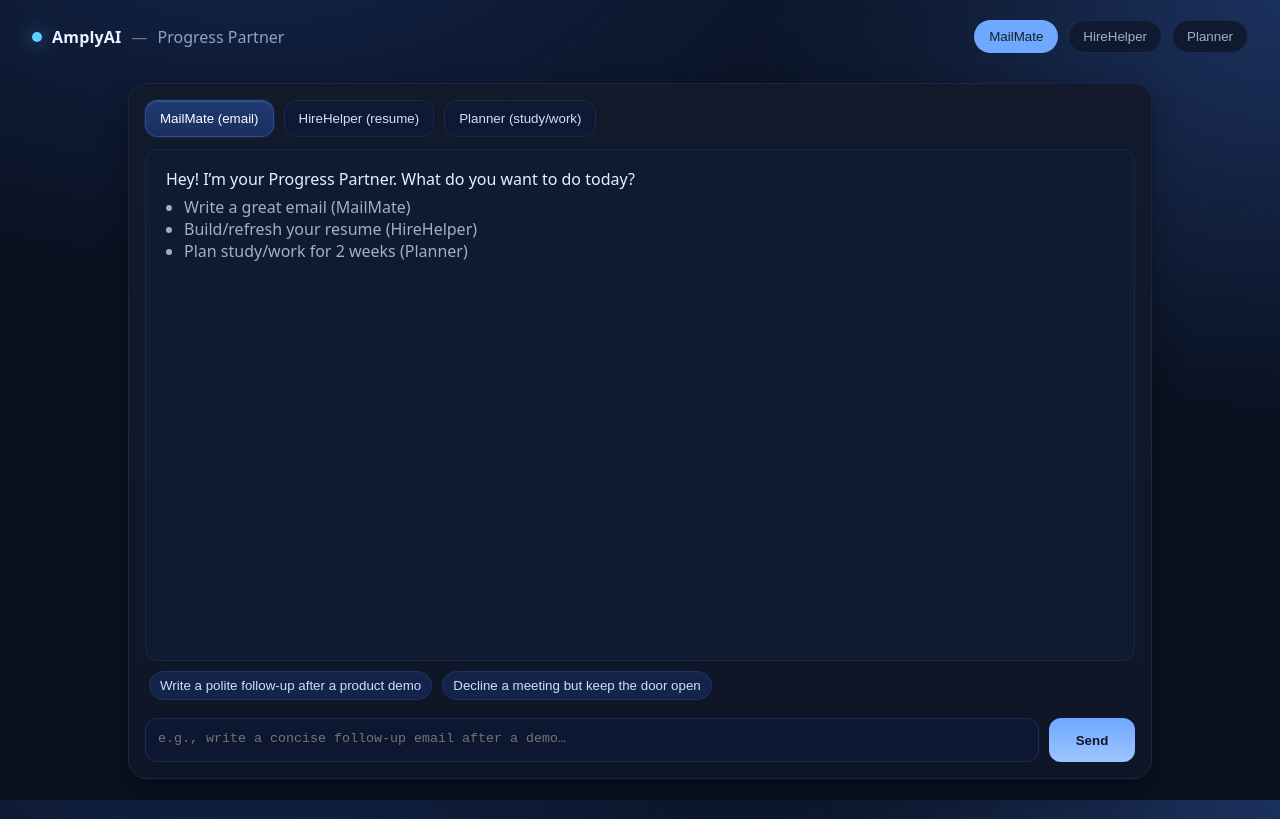
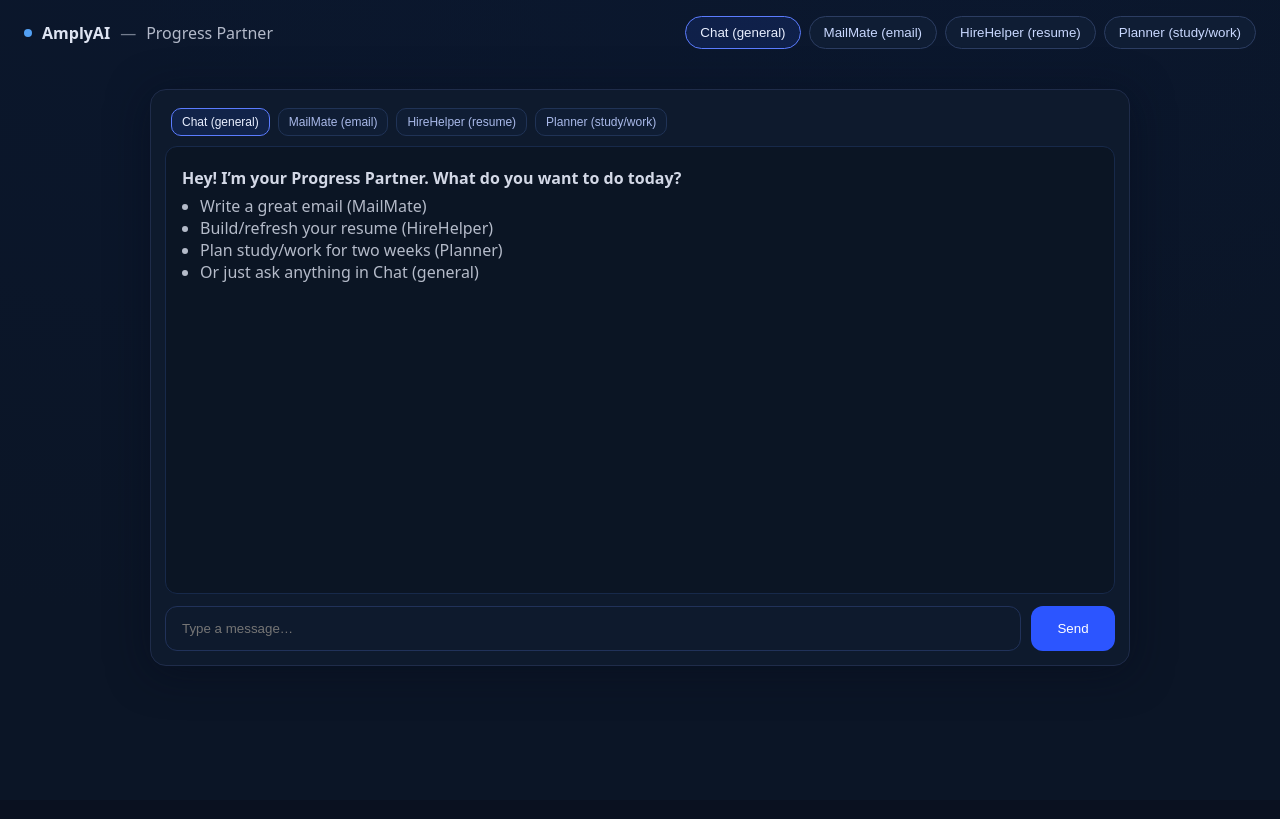
Before and after one commit to madevthevanthiran-maker/amplyai-chatbot, a Next.js app: page / in a window 1280 px wide. Built offline with nearby package versions, Linux system fonts and the light colour scheme.

Commit message:
Update index.jsx

```diff
--- a/pages/index.jsx
+++ b/pages/index.jsx
@@ -1,203 +1,369 @@
+// pages/index.jsx
 import { useEffect, useMemo, useRef, useState } from "react";
 
-const MODES = {
-  mailmate: "MailMate (email)",
-  hirehelper: "HireHelper (resume)",
-  planner: "Planner (study/work)",
+const TABS = [
+  { id: "chat", label: "Chat (general)" },
+  { id: "mail", label: "MailMate (email)" },
+  { id: "hire", label: "HireHelper (resume)" },
+  { id: "plan", label: "Planner (study/work)" },
+];
+
+// System prompts used per tab.
+// Feel free to tweak the wording later.
+const SYSTEM_PROMPTS = {
+  chat:
+    "You are Progress Partner, a helpful, concise assistant. Answer plainly and helpfully. If a user asks follow-ups, keep context.",
+  mail: `
+You are MailMate. Generate clean, professional emails based on the user's ask.
+- Keep it concise, clear and friendly.
+- Return just the email body (no extra commentary).
+- Add an email subject line at the top as "Subject: ...".
+- Offer 2 variants if the user asks for options.
+`,
+  hire: `
+You are HireHelper. Help users write bullets and summaries for resumes.
+- Use action verbs, impact, metrics when possible.
+- Keep bullets short (1–2 lines).
+- Return clean, copy-pasteable text (no extra commentary).
+`,
+  plan: `
+You are Planner. Help users plan their next two weeks for study/work.
+- Ask for hours/day, available days, deadlines.
+- Suggest a simple 14-day plan broken into days and tasks, compact and clear.
+`,
 };
 
-const EXAMPLES = {
-  mailmate: [
-    "Write a polite follow-up after a product demo",
-    "Decline a meeting but keep the door open",
-  ],
-  hirehelper: [
-    "Rewrite bullets for SWE internship",
-    "Tailor resume to a Growth PM role",
-  ],
-  planner: [
-    "Plan 2 weeks for finals (2h/day, M/W/F)",
-    "Schedule around Tue/Thu evenings only",
-  ],
-};
+export default function Home() {
+  // Which tab is active
+  const [mode, setMode] = useState("chat");
 
-export default function ProgressPartner() {
-  const [mode, setMode] = useState("mailmate");
+  // Preserve separate conversations per tab so switching doesn’t wipe the history
+  const [convos, setConvos] = useState({
+    chat: [],
+    mail: [],
+    hire: [],
+    plan: [],
+  });
+
   const [input, setInput] = useState("");
-  const [messages, setMessages] = useState([]);
-  const [sending, setSending] = useState(false);
-  const endRef = useRef(null);
+  const [loading, setLoading] = useState(false);
+  const bottomRef = useRef(null);
 
-  // Load history per mode
+  const messages = convos[mode];
+
+  // Auto-scroll to bottom on new messages
   useEffect(() => {
-    const saved = localStorage.getItem(`pp:chat:${mode}`);
-    setMessages(saved ? JSON.parse(saved) : []);
-  }, [mode]);
+    bottomRef.current?.scrollIntoView({ behavior: "smooth" });
+  }, [messages, mode]);
 
-  // Persist history per mode
-  useEffect(() => {
-    localStorage.setItem(`pp:chat:${mode}`, JSON.stringify(messages));
-  }, [mode, messages]);
+  // Compose a user message and call the /api/chat endpoint with the right system prompt
+  const send = async () => {
+    if (!input.trim() || loading) return;
 
-  // Auto scroll
-  useEffect(() => {
-    endRef.current?.scrollIntoView({ behavior: "smooth" });
-  }, [messages, sending]);
+    const newUserMsg = { role: "user", content: input.trim() };
+    const next = [...messages, newUserMsg];
+
+    setConvos((prev) => ({ ...prev, [mode]: next }));
+    setInput("");
+    setLoading(true);
+
+    try {
+      const resp = await fetch("/api/chat", {
+        method: "POST",
+        headers: { "Content-Type": "application/json" },
+        body: JSON.stringify({
+          system: SYSTEM_PROMPTS[mode],
+          messages: next,
+        }),
+      });
+
+      if (!resp.ok) {
+        const text = await resp.text();
+        console.error("Chat API failed:", text);
+        throw new Error("Chat API failed");
+      }
+
+      const data = await resp.json();
+      const replyText = data?.reply || "Sorry, I couldn’t generate a reply.";
+
+      setConvos((prev) => ({
+        ...prev,
+        [mode]: [...prev[mode], { role: "assistant", content: replyText }],
+      }));
+    } catch (e) {
+      console.error(e);
+      setConvos((prev) => ({
+        ...prev,
+        [mode]: [
+          ...prev[mode],
+          { role: "assistant", content: "Hmm... I couldn’t reply right now. Try again?" },
+        ],
+      }));
+    } finally {
+      setLoading(false);
+    }
+  };
 
   const placeholder = useMemo(() => {
     switch (mode) {
-      case "mailmate":
+      case "mail":
         return "e.g., write a concise follow-up email after a demo…";
-      case "hirehelper":
-        return "e.g., rewrite bullets for a Product Manager role…";
+      case "hire":
+        return "e.g., turn this experience into 3 resume bullets…";
+      case "plan":
+        return "e.g., plan 2 weeks for finals, 2h/day, Mon-Fri…";
       default:
-        return "e.g., plan 2 weeks around 3 deadlines, 2h/day…";
+        return "Type a message…";
     }
   }, [mode]);
 
-  async function send() {
-    const text = input.trim();
-    if (!text || sending) return;
+  return (
+    <div className="page">
+      <header className="topbar">
+        <div className="brand">
+          <span className="dot" /> <span className="brandName">AmplyAI</span>
+          <span className="divider">—</span>
+          <span className="title">Progress Partner</span>
+        </div>
 
-    const next = [...messages, { role: "user", content: text }];
-    setMessages(next);
-    setInput("");
-    setSending(true);
-
-    try {
-      const res = await fetch("/api/ask", {
-        method: "POST",
-        headers: { "Content-Type": "application/json" },
-        body: JSON.stringify({ mode, messages: next }),
-      });
-      if (!res.ok) {
-        throw new Error(`HTTP ${res.status}`);
-      }
-      const data = await res.json();
-      setMessages([...next, { role: "assistant", content: data.answer }]);
-    } catch (err) {
-      setMessages([
-        ...next,
-        {
-          role: "assistant",
-          content:
-            "I hit a snag generating a reply. Mind trying again in a moment?",
-        },
-      ]);
-    } finally {
-      setSending(false);
-    }
-  }
-
-  function onKeyDown(e) {
-    if (e.key === "Enter" && !e.shiftKey) {
-      e.preventDefault();
-      send();
-    }
-  }
-
-  return (
-    <div className="pp-root">
-      <header className="pp-header">
-        <div className="pp-brand">
-          <span className="pp-dot" />
-          <span className="pp-name">AmplyAI</span>
-          <span className="pp-sep">—</span>
-          <span className="pp-page">Progress Partner</span>
-        </div>
-        <div className="pp-quicklinks">
-          {Object.entries(MODES).map(([k, label]) => (
+        <nav className="tabs">
+          {TABS.map((t) => (
             <button
-              key={k}
-              className={`pp-pill ${mode === k ? "active" : ""}`}
-              onClick={() => setMode(k)}
+              key={t.id}
+              className={`tab ${mode === t.id ? "active" : ""}`}
+              onClick={() => setMode(t.id)}
             >
-              {label.split(" ")[0]}
+              {t.label}
             </button>
           ))}
-        </div>
+        </nav>
       </header>
 
-      <main className="pp-main">
-        <div className="pp-card">
-          <nav className="pp-tabs">
-            {Object.entries(MODES).map(([k, label]) => (
+      <main className="shell">
+        <div className="chatCard">
+          {/* Optional tiny header buttons for quick context */}
+          <div className="miniTabs">
+            {TABS.map((t) => (
               <button
-                key={k}
-                className={`pp-tab ${mode === k ? "active" : ""}`}
-                onClick={() => setMode(k)}
+                key={t.id}
+                className={`miniTab ${mode === t.id ? "active" : ""}`}
+                onClick={() => setMode(t.id)}
               >
-                {label}
+                {t.label}
               </button>
             ))}
-          </nav>
+          </div>
 
-          <section className="pp-chat">
+          <div className="chatWindow">
             {messages.length === 0 && (
-              <div className="pp-welcome">
-                <div className="pp-welcome-title">
+              <div className="starter">
+                <p className="starterTitle">
                   Hey! I’m your Progress Partner. What do you want to do today?
-                </div>
-                <ul className="pp-welcome-list">
+                </p>
+                <ul className="starterList">
                   <li>Write a great email (MailMate)</li>
                   <li>Build/refresh your resume (HireHelper)</li>
-                  <li>Plan study/work for 2 weeks (Planner)</li>
+                  <li>Plan study/work for two weeks (Planner)</li>
+                  <li>Or just ask anything in Chat (general)</li>
                 </ul>
               </div>
             )}
 
             {messages.map((m, i) => (
-              <div key={i} className={`pp-msg ${m.role}`}>
-                <div className="pp-avatar">
-                  {m.role === "assistant" ? "PP" : "You"}
+              <div key={i} className={`msgRow ${m.role}`}>
+                <div className="avatar">{m.role === "assistant" ? "PP" : "You"}</div>
+                <div className="bubble">
+                  <pre className="content">{m.content}</pre>
                 </div>
-                <div className="pp-bubble">{m.content}</div>
               </div>
             ))}
-
-            {sending && (
-              <div className="pp-msg assistant">
-                <div className="pp-avatar">PP</div>
-                <div className="pp-bubble">
-                  <span className="pp-typing">
-                    <span />
-                    <span />
-                    <span />
-                  </span>
-                </div>
-              </div>
-            )}
-
-            <div ref={endRef} />
-          </section>
-
-          <div className="pp-chips">
-            {EXAMPLES[mode].map((t) => (
-              <button
-                key={t}
-                className="pp-chip"
-                onClick={() => setInput(t)}
-                disabled={sending}
-              >
-                {t}
-              </button>
-            ))}
+            <div ref={bottomRef} />
           </div>
 
-          <footer className="pp-composer">
-            <textarea
+          <div className="inputRow">
+            <input
+              className="input"
               value={input}
               onChange={(e) => setInput(e.target.value)}
-              onKeyDown={onKeyDown}
+              onKeyDown={(e) => {
+                if (e.key === "Enter" && !e.shiftKey) {
+                  e.preventDefault();
+                  send();
+                }
+              }}
               placeholder={placeholder}
-              rows={1}
             />
-            <button className="pp-send" onClick={send} disabled={sending}>
-              {sending ? "…" : "Send"}
+            <button className="send" onClick={send} disabled={loading}>
+              {loading ? "..." : "Send"}
             </button>
-          </footer>
+          </div>
         </div>
       </main>
+
+      <style jsx>{`
+        .page {
+          min-height: 100vh;
+          background: radial-gradient(1200px 700px at 20% -10%, #0b1b3a55, transparent),
+            radial-gradient(900px 600px at 80% -10%, #0b1b3a55, transparent), #0b1526;
+          color: #e9eefc;
+        }
+        .topbar {
+          display: flex;
+          align-items: center;
+          justify-content: space-between;
+          padding: 16px 24px;
+        }
+        .brand {
+          display: flex;
+          align-items: center;
+          gap: 10px;
+          opacity: 0.95;
+        }
+        .dot {
+          width: 8px;
+          height: 8px;
+          border-radius: 50%;
+          background: #56a8ff;
+        }
+        .brandName {
+          font-weight: 700;
+        }
+        .divider {
+          opacity: 0.5;
+        }
+        .title {
+          opacity: 0.8;
+        }
+        .tabs {
+          display: flex;
+          gap: 8px;
+        }
+        .tab {
+          padding: 8px 14px;
+          border-radius: 999px;
+          border: 1px solid #2c3d62;
+          background: #0f1d34;
+          color: #c9d8ff;
+        }
+        .tab.active {
+          background: #2b59ff22;
+          border-color: #5b7cff;
+          color: #e9efff;
+        }
+        .shell {
+          display: flex;
+          justify-content: center;
+          padding: 24px;
+        }
+        .chatCard {
+          width: 100%;
+          max-width: 980px;
+          background: #0e1a2d;
+          border: 1px solid #1f2c4a;
+          border-radius: 16px;
+          box-shadow: 0 6px 40px rgba(5, 12, 28, 0.5);
+          padding: 14px;
+        }
+        .miniTabs {
+          display: flex;
+          gap: 8px;
+          padding: 4px 6px 10px;
+        }
+        .miniTab {
+          padding: 6px 10px;
+          border-radius: 10px;
+          border: 1px solid #203356;
+          background: #0f1d34;
+          color: #a9b9e9;
+          font-size: 12px;
+        }
+        .miniTab.active {
+          background: #2b59ff22;
+          border-color: #5b7cff;
+          color: #e9efff;
+        }
+        .chatWindow {
+          height: 56vh;
+          overflow: auto;
+          background: #0b1524;
+          border: 1px solid #17294a;
+          border-radius: 12px;
+          padding: 14px;
+        }
+        .starter {
+          opacity: 0.9;
+          padding: 6px 2px 8px;
+        }
+        .starterTitle {
+          margin: 0 0 6px;
+          font-weight: 600;
+        }
+        .starterList {
+          margin: 0;
+          padding-left: 18px;
+          opacity: 0.85;
+        }
+        .msgRow {
+          display: flex;
+          gap: 10px;
+          margin: 10px 0;
+        }
+        .msgRow .avatar {
+          min-width: 34px;
+          height: 34px;
+          border-radius: 50%;
+          display: grid;
+          place-items: center;
+          font-size: 12px;
+          background: #112246;
+          color: #b9cbff;
+          border: 1px solid #1c2c52;
+        }
+        .msgRow.user .avatar {
+          background: #1a2644;
+          color: #dfe7ff;
+        }
+        .bubble {
+          background: #0f1e3a;
+          border: 1px solid #1c2c52;
+          padding: 10px 12px;
+          border-radius: 12px;
+          max-width: 80%;
+          white-space: pre-wrap;
+        }
+        .content {
+          margin: 0;
+          font-family: ui-monospace, Menlo, Monaco, "Cascadia Mono", "Segoe UI Mono",
+            "Roboto Mono", monospace;
+          font-size: 13.5px;
+          line-height: 1.45;
+        }
+        .inputRow {
+          display: flex;
+          gap: 10px;
+          margin-top: 12px;
+        }
+        .input {
+          flex: 1;
+          padding: 14px 16px;
+          border-radius: 12px;
+          border: 1px solid #21325a;
+          background: #0e1a2d;
+          color: #e9eefc;
+          outline: none;
+        }
+        .send {
+          padding: 0 18px;
+          border-radius: 12px;
+          background: #2c55ff;
+          color: white;
+          border: none;
+          min-width: 84px;
+        }
+        .send:disabled {
+          opacity: 0.6;
+        }
+      `}</style>
     </div>
   );
 }
```
